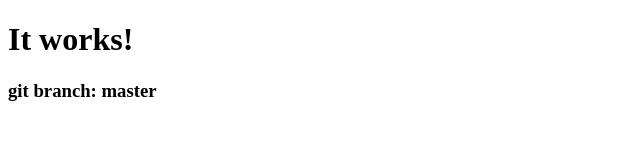
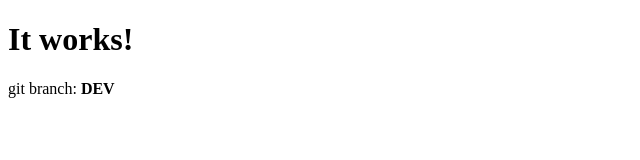
Before and after one commit to py-mina-deploy/dummy-deployment-web, a plain HTML site: page index.html in a window 1280 px wide. Shown: the whole page, without its empty margins (0-640 px from the left). Drawn offline with Linux system fonts and the light colour scheme.

Commit message:
Update index.html

```diff
--- a/index.html
+++ b/index.html
@@ -6,6 +6,6 @@
 <body>
   <h1>It works!</h1>
 
-  <h3>git branch: master</h3>
+  <p>git branch: <b>DEV</b></p>
 </body>
 </html>
```
